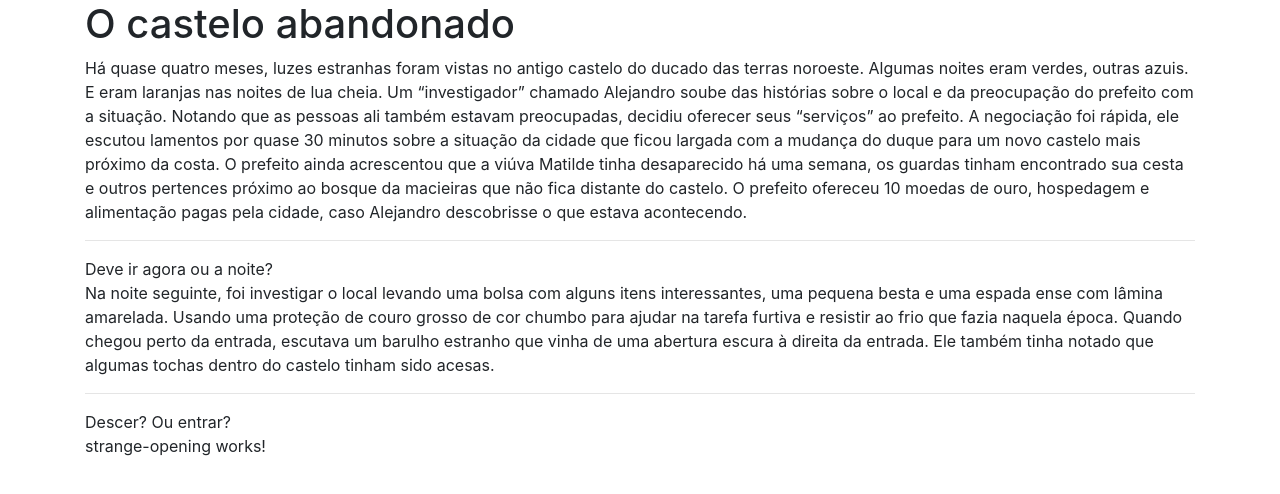
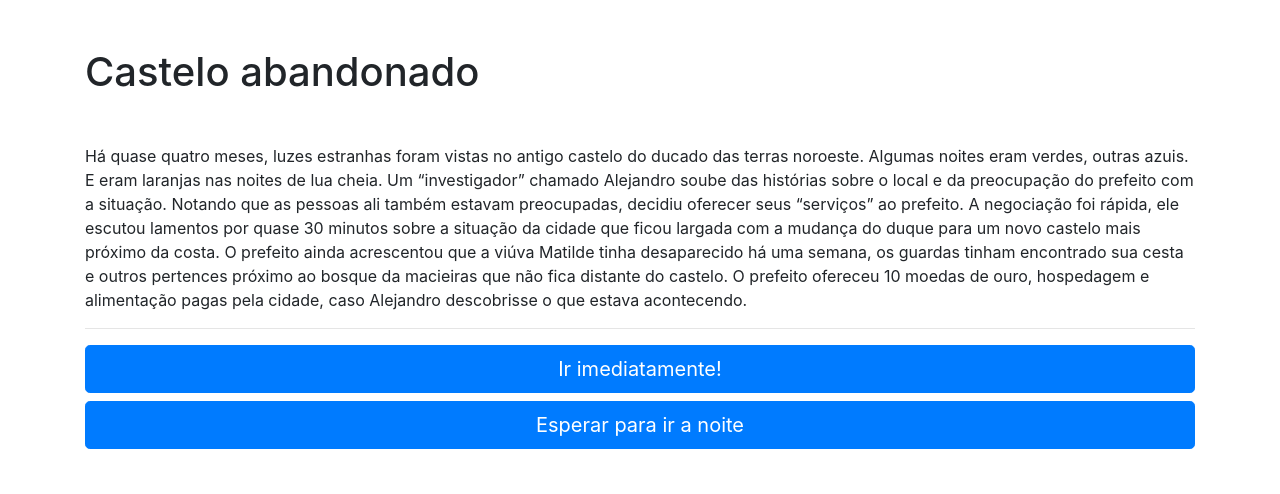
Before and after one commit to chbarbosa/iterative-fantasy-1, an Angular app: page / in a window 1280 px wide. Shown: the top 494 px of the page. Built offline with nearby package versions, Linux system fonts and the light colour scheme.

Commit message:
componente basico adicionado.

```diff
--- a/src/app/app.component.html
+++ b/src/app/app.component.html
@@ -1,20 +1,21 @@
 <div class="container">
-  <h1>O castelo abandonado</h1>
+  <h1 class="my-5">Castelo abandonado</h1>
   <P>
     Há quase quatro meses, luzes estranhas foram vistas no antigo castelo do ducado das terras noroeste. Algumas noites eram verdes, outras azuis. E eram laranjas nas noites de lua cheia.
     Um “investigador” chamado Alejandro soube das histórias sobre o local e da preocupação do prefeito com a situação. Notando que as pessoas ali também estavam preocupadas, decidiu oferecer seus “serviços” ao prefeito.
     A negociação foi rápida, ele escutou lamentos por quase 30 minutos sobre a situação da cidade que ficou largada com a mudança do duque para um novo castelo mais próximo da costa. O prefeito ainda acrescentou que a viúva Matilde tinha desaparecido há uma semana, os guardas tinham encontrado sua cesta e outros pertences próximo ao bosque da macieiras que não fica distante do castelo. O prefeito ofereceu 10 moedas de ouro, hospedagem e alimentação pagas pela cidade, caso Alejandro descobrisse o que estava acontecendo.
   </P>
-  <hr>
-  <div>
-    Deve ir agora ou a noite?
+  <div *ngIf="!night">
+    <hr>
+    <a class="btn btn-primary  btn-lg btn-block" href="#" (click)="goNow()" role="button">Ir imediatamente!</a>
+    <a class="btn btn-primary  btn-lg btn-block" href="#" (click)="goTonight()" role="button">Esperar para ir a noite</a>
   </div>
+  <div *ngIf="night">
   <P>
     Na noite seguinte, foi investigar o local levando uma bolsa com alguns itens interessantes, uma pequena besta e uma espada ense com lâmina amarelada. Usando uma proteção de couro grosso de cor chumbo para ajudar na tarefa furtiva e resistir ao frio que fazia naquela época.
     Quando chegou perto da entrada, escutava um barulho estranho que vinha de uma abertura escura à direita da entrada. Ele também tinha notado que algumas tochas dentro do castelo tinham sido acesas.
   </P>
-  <hr>
-  <div>
+    <hr>
     Descer? Ou entrar?
     <app-entering-castle *ngIf="enteringCastle"></app-entering-castle>
     <app-strange-opening *ngIf="!enteringCastle"></app-strange-opening>
--- a/src/app/app.component.ts
+++ b/src/app/app.component.ts
@@ -8,6 +8,20 @@ import { Component } from '@angular/core';
 export class AppComponent {
   title = 'iterative-fantasy-1';
   enteringCastle: boolean = false;
+  night: boolean = localStorage.getItem("night") === "true";
+
+  goTonight() {
+    alert("ir à noite!");
+    this.night = true;
+    localStorage.setItem("night", "true");
+  }
+  goNow() {
+    if(confirm("Confirma?")) {
+      alert("ir imediatamente!");
+      this.night = false;
+      localStorage.setItem("night", "false");
+    }
+  }
 
   goCastle() {
     this.enteringCastle = true;
--- a/src/index.html
+++ b/src/index.html
@@ -7,6 +7,7 @@
   <meta name="viewport" content="width=device-width, initial-scale=1">
   <link rel="icon" type="image/x-icon" href="favicon.ico">
   <link rel="stylesheet" href="https://cdn.jsdelivr.net/npm/bootstrap@4.6.2/dist/css/bootstrap.min.css" integrity="sha384-xOolHFLEh07PJGoPkLv1IbcEPTNtaed2xpHsD9ESMhqIYd0nLMwNLD69Npy4HI+N" crossorigin="anonymous">
+  <link rel="stylesheet" href="styles.css">
 </head>
 <body>
   <app-root></app-root>
```
